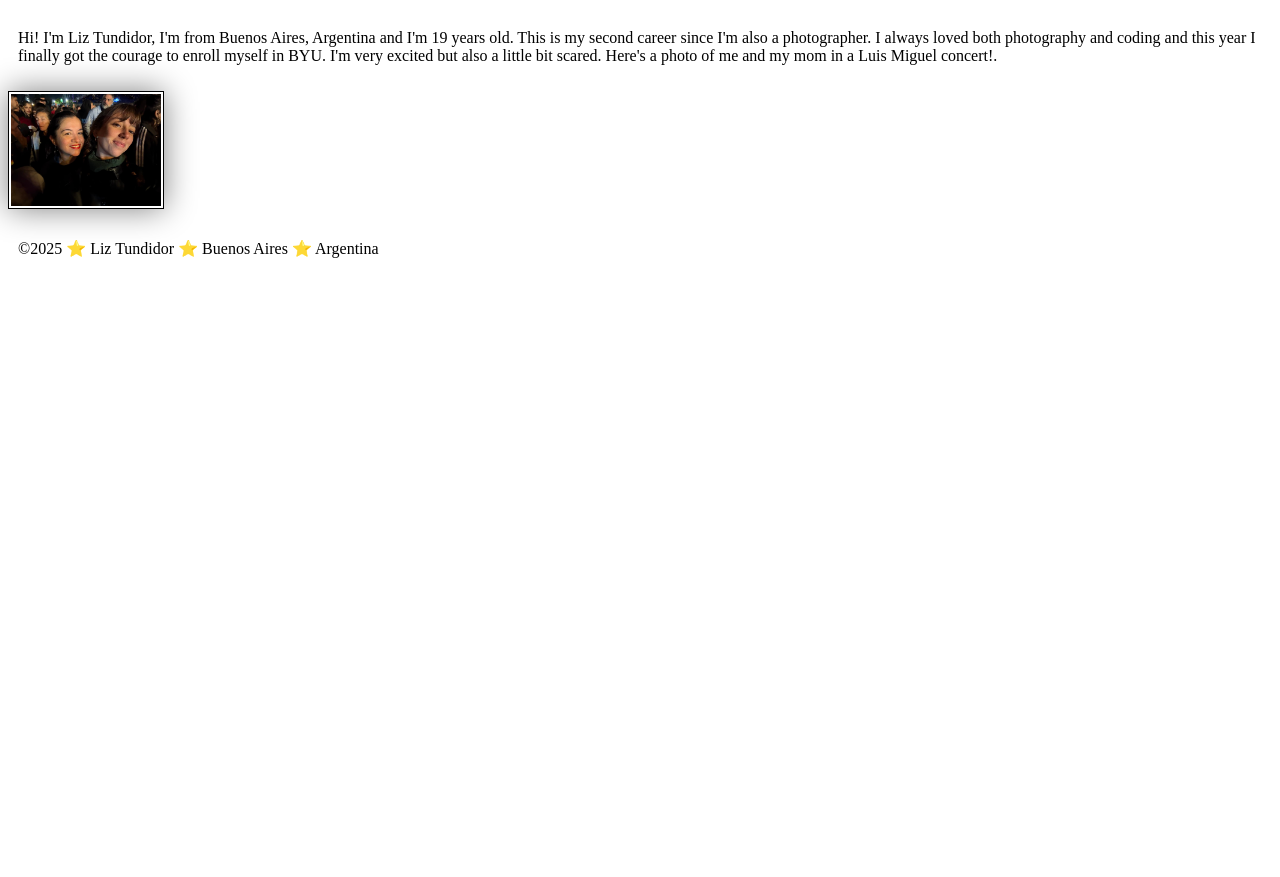
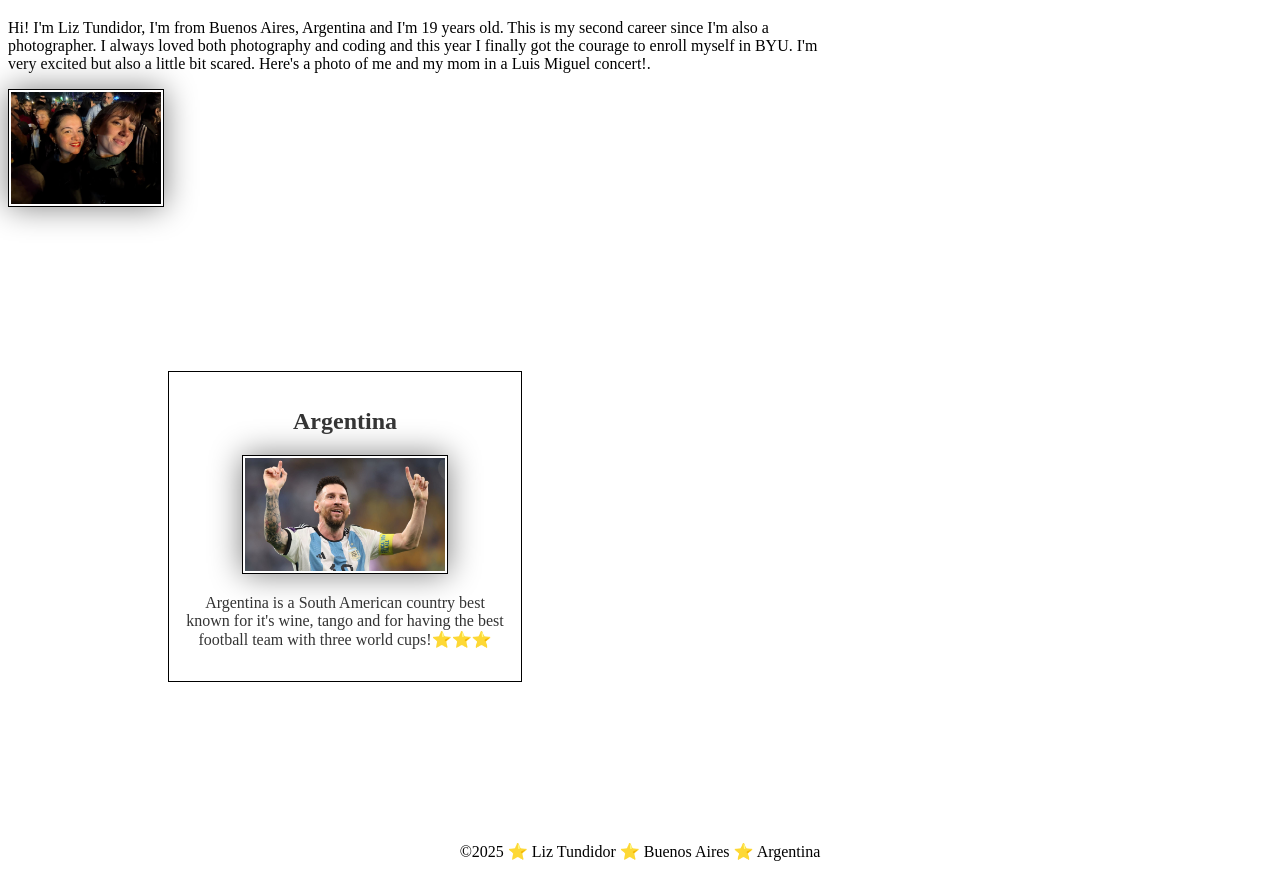
Before and after one commit to liztundidor-boop/wdd130, a plain HTML site: page index.html in a window 1280 px wide. Shown: the part 205-1082 px from the top of the page. Before the commit the page ends 800 px from the top, so only its background shows below. Drawn offline with Linux system fonts and the light colour scheme.

Commit message:
css application

```diff
--- a/index.html
+++ b/index.html
@@ -5,6 +5,8 @@
     <meta charset="UTF-8">
     <meta name="viewport" content="width=device-width, initial-scale=1.0">
     <title>Liz Tundidor | WDD130</title>
+    <meta name="description" content="Liz's wdd130 homepage">
+    <meta name="author" content="Liz Tundidor">
     <link rel="stylesheet" href="styles/styles.css">
 </head>
 
@@ -23,6 +25,12 @@
             Luis Miguel concert!.</p>
         <img src="images/profile.jpg" alt="mom and I" width="200">
     </main>
+    <aside>
+        <h2>Argentina</h2>
+        <img src="images/messi.jpg" alt="messi with the argentinian shirt" width="300px">
+        <p>Argentina is a South American country best known for it's wine, tango and for having the best football team
+            with three world cups!⭐️⭐️⭐️ </p>
+    </aside>
     <footer>
         <p> ©2025 ⭐️ Liz Tundidor ⭐️ Buenos Aires ⭐️ Argentina</p>
     </footer>
--- a/styles/styles.css
+++ b/styles/styles.css
@@ -22,5 +22,30 @@ img {
 }
 
 p {
-    padding: 10px;
+    padding: 0px;
 }
+
+main{
+    max-width: 840px;
+}
+
+aside{
+    width: 20rem;
+    margin: 10rem;
+    border: 1px solid rgb(0, 0, 0);
+    padding: 1rem;
+    background-color: white;
+    color: #333;
+    text-align: center;
+}
+
+aside img{
+    width: 200px;
+    height: auto;
+}
+
+footer{
+    margin-top: 10px;
+    border-top: 1px #000;
+    text-align: center;
+}
```
Also changed, not shown: images/messi.jpg (added).
